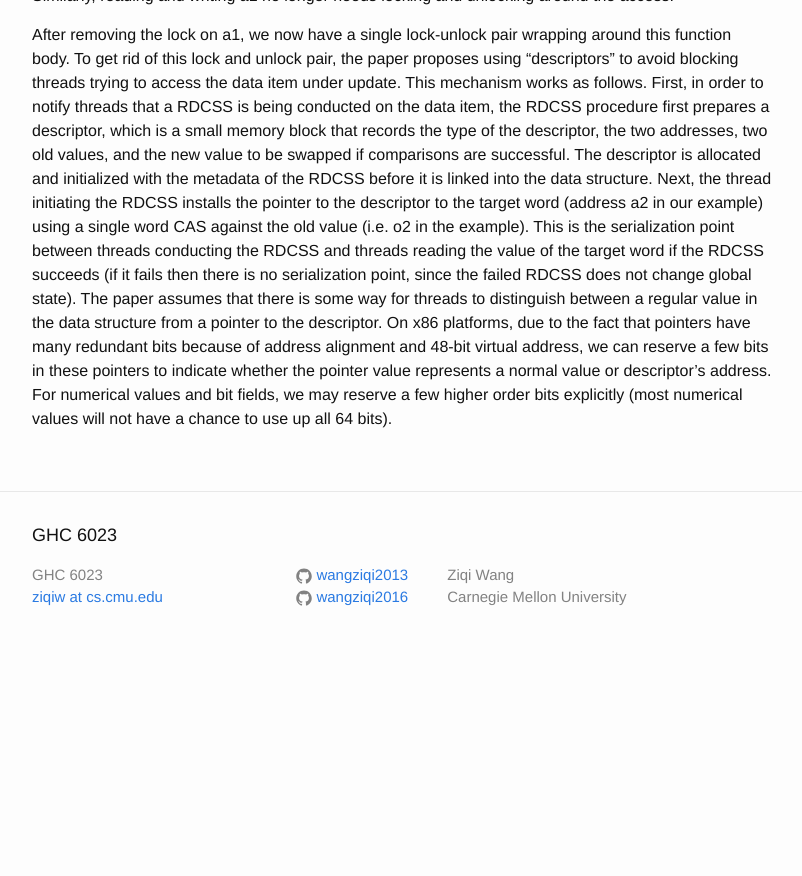
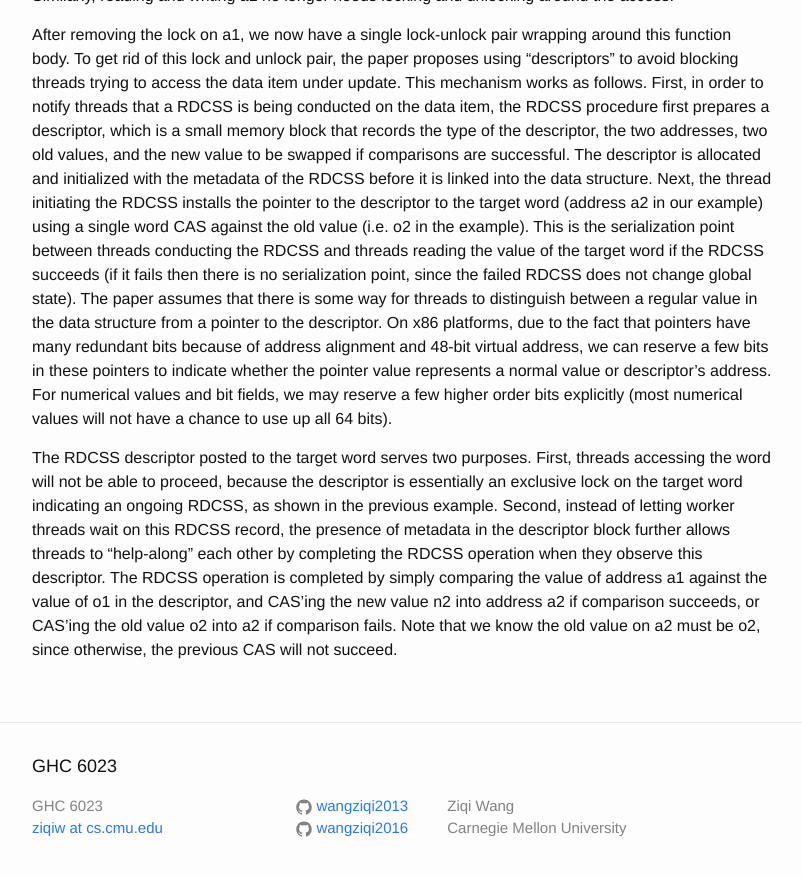
Before and after one commit to wangziqi2013/wangziqi2013.github.io, a Jekyll site: the page built from _posts/2019-11-08-mwcas.markdown, in a window 1280 px wide and 900 px high, scrolled down 2463 px. Shown: the top 876 px of the window, without its empty margins (238-1040 px from the left). Built offline with Jekyll 4.4.1, drawn with Linux system fonts in a browser that asks for light colours; before the commit the page ends 3132 px from its top, so only the background shows below that.

Commit message:
Adding help alone

```diff
--- a/_posts/2019-11-08-mwcas.markdown
+++ b/_posts/2019-11-08-mwcas.markdown
@@ -110,3 +110,11 @@ due to the fact that pointers have many redundant bits because of address alignm
 reserve a few bits in these pointers to indicate whether the pointer value represents a normal value or descriptor's address.
 For numerical values and bit fields, we may reserve a few higher order bits explicitly (most numerical values will not
 have a chance to use up all 64 bits).
+
+The RDCSS descriptor posted to the target word serves two purposes. First, threads accessing the word will not be able to
+proceed, because the descriptor is essentially an exclusive lock on the target word indicating an ongoing RDCSS, as shown
+in the previous example. Second, instead of letting worker threads wait on this RDCSS record, the presence of metadata in
+the descriptor block further allows threads to "help-along" each other by completing the RDCSS operation when they observe
+this descriptor. The RDCSS operation is completed by simply comparing the value of address a1 against the value of o1 in
+the descriptor, and CAS'ing the new value n2 into address a2 if comparison succeeds, or CAS'ing the old value o2 into a2
+if comparison fails. Note that we know the old value on a2 must be o2, since otherwise, the previous CAS will not succeed.
```
